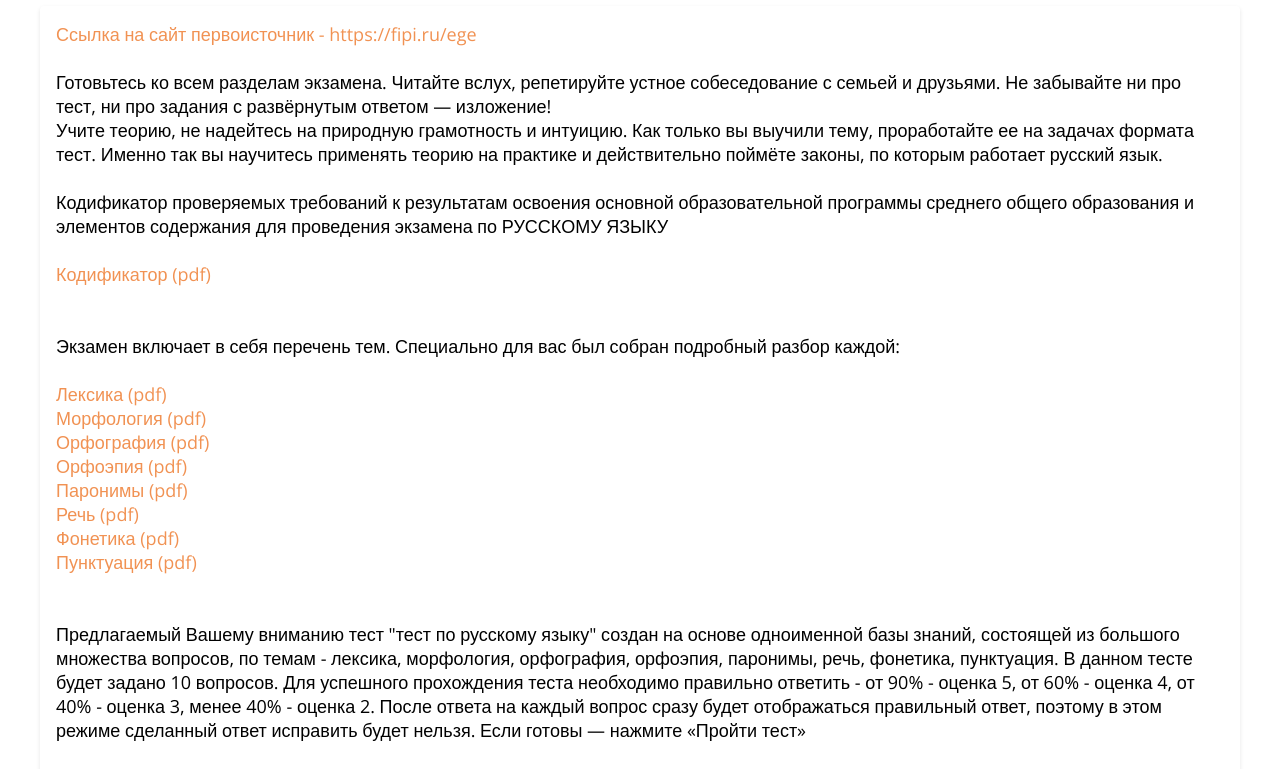
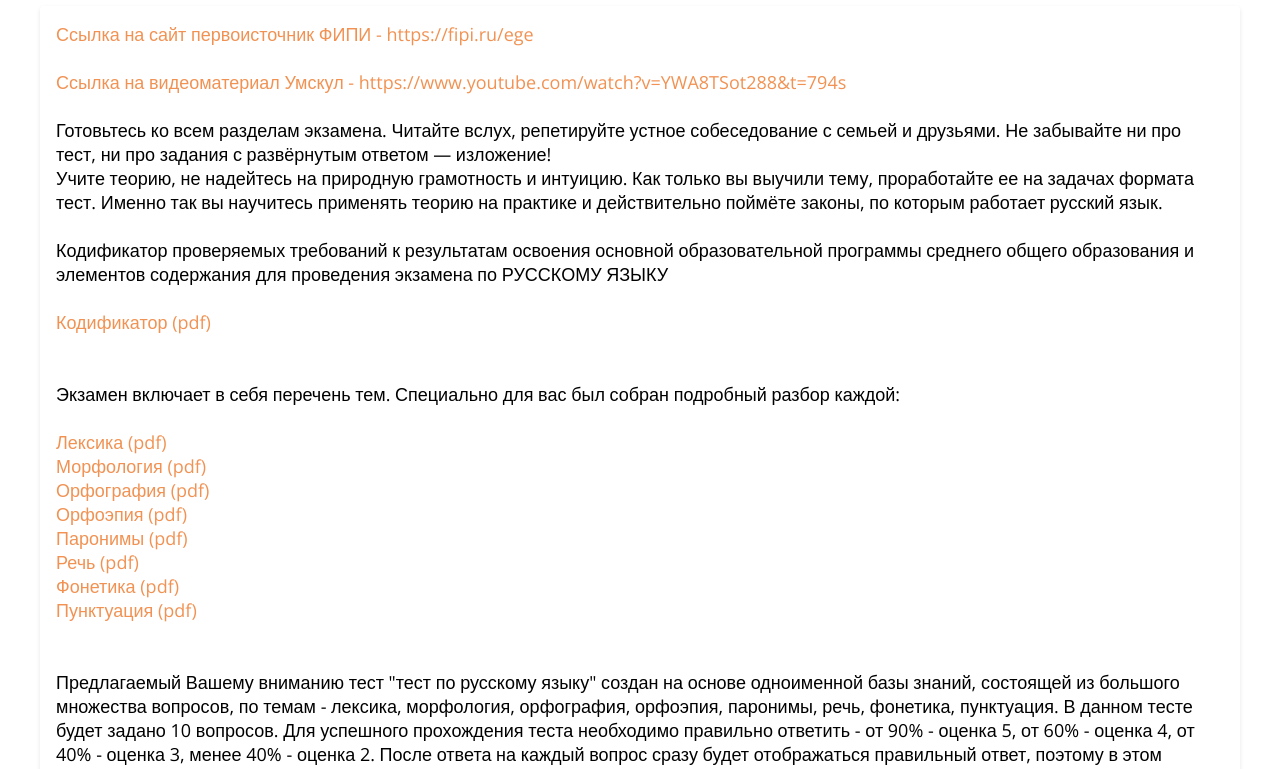
Before and after one commit to superkot44/site-frontend, a plain HTML site: page pages/rus.html in a window 1280 px wide. Shown: the part 285-1054 px from the top of the page. Drawn offline with nearby package versions, Linux system fonts and the light colour scheme.

Commit message:
Update rus.html

```diff
--- a/pages/rus.html
+++ b/pages/rus.html
@@ -34,7 +34,8 @@
             <div class='text1'>
                 <div class='text1-text'>
                     <nav class="menu-color">
-                    <a href="https://fipi.ru/ege">Ссылка на сайт первоисточник - https://fipi.ru/ege </a></br></br>
+                    <a href="https://fipi.ru/ege"> Ссылка на сайт первоисточник ФИПИ - https://fipi.ru/ege </a></br></br>
+                    <a href="https://www.youtube.com/watch?v=YWA8TSot288&t=794s"> Ссылка на видеоматериал Умскул - https://www.youtube.com/watch?v=YWA8TSot288&t=794s </a></br></br>
                         Готовьтесь ко всем разделам экзамена. Читайте вслух, репетируйте устное собеседование с семьей и друзьями. Не забывайте ни про тест, ни про задания с развёрнутым ответом — изложение!<br> Учите теорию, не надейтесь на природную грамотность и интуицию. Как только вы выучили тему, проработайте ее на задачах формата тест. Именно так вы научитесь применять теорию на практике и действительно поймёте законы, по которым работает русский язык.<br><br>
                         Кодификатор проверяемых требований к результатам освоения основной образовательной программы среднего общего образования и элементов содержания для проведения экзамена по РУССКОМУ ЯЗЫКУ<br><br>
                         <ul>
```
